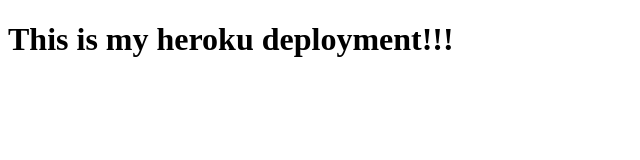
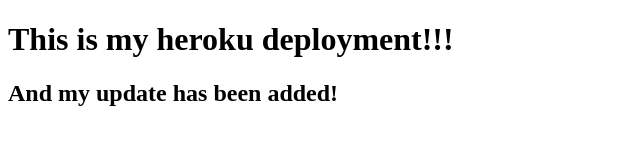
Before and after one commit to jorovernier/deployment-demo, a plain HTML site: page index.html in a window 1280 px wide. Shown: the whole page, without its empty margins (0-640 px from the left). Drawn offline with Linux system fonts and the light colour scheme.

Commit message:
added changes to html file

```diff
--- a/index.html
+++ b/index.html
@@ -8,5 +8,6 @@
 </head>
 <body>
   <h1>This is my heroku deployment!!!</h1>
+  <h2>And my update has been added!</h2>
 </body>
 </html>
```
